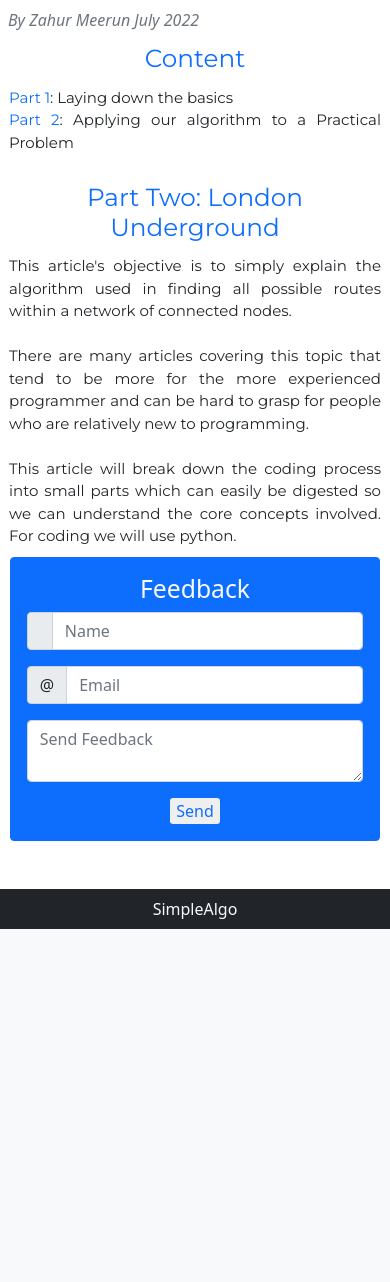
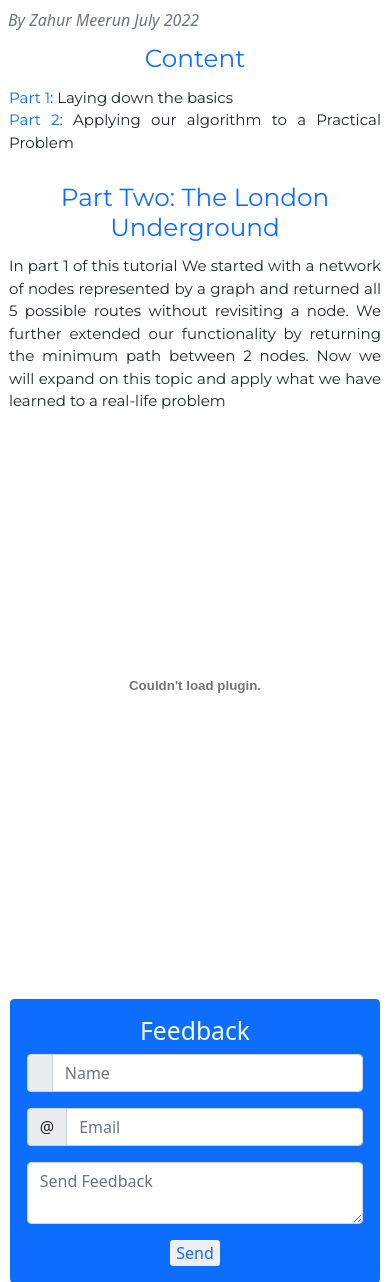
Before and after one commit to zahur76/algo-blog, a Django app: page /part_two in a window 390 px wide. Shown: the part 250-1532 px from the top of the page. Before the commit the page ends 1179 px from the top, so only its background shows below. Run offline with Django 4.2, Linux system fonts and the light colour scheme; some libraries are stand-ins or nearby versions; some web fonts are replaced.

Commit message:
embed london underground map into part description

```diff
--- a/home/static/home/css/home.css
+++ b/home/static/home/css/home.css
@@ -50,13 +50,21 @@ section {
 
 
 /* media screen repoonsive design */
+@media screen and (max-width: 992px){
+    .article {
+        width: 80% !important;
+        padding: 5px !important;
+        font-size: 15px;
+    }
+
+}
+
 @media screen and (max-width: 768px){
     .article {
         width: 90% !important;
         padding: 5px !important;
         font-size: 15px;
     }
-
 
 }
 
--- a/home/templates/home/part_two.html
+++ b/home/templates/home/part_two.html
@@ -20,12 +20,11 @@
         <div class="article ps-5 pe-5 w-75 mx-auto"><a class="text-decoration-none" href="{% url 'home' %}">Part 1</a>: Laying down the basics</br>
             <a class="text-decoration-none"  href="{% url 'part_two' %}">Part 2</a>:  Applying our algorithm to a Practical Problem</br>
         </div></br>
-        <div class="col-12 h2 text-primary text-center"> Part Two: London Underground</div>
-        <div class="article ps-5 pe-5 w-75 mx-auto">This article's objective is to simply explain the algorithm used in finding all possible routes within a network of connected nodes.</br></br>
-
-            There are many articles covering this topic that tend to be more for the more experienced programmer and can be hard to grasp for people who are relatively new to programming.</br></br>
-
-            This article will break down the coding process into small parts which can easily be digested so we can understand the core concepts involved. For coding we will use python.
+        <div class="col-12 h2 text-primary text-center"> Part Two: The London Underground</div>
+        <div class="article ps-5 pe-5 w-75 mx-auto">In part 1 of this tutorial We started with a network of nodes represented by a graph and returned all 5 possible routes without revisiting a node. We further extended our
+            functionality by returning the minimum path between 2 nodes.
+            Now we will expand on this topic and apply what we have learned to a real-life problem</br></br>
+            <div class="text-center mb-5"><embed src="https://content.tfl.gov.uk/standard-tube-map.pdf" width="90%" height="500px" type="application/pdf"></div>
         </div>
     </section>
 {% endblock %}
```
